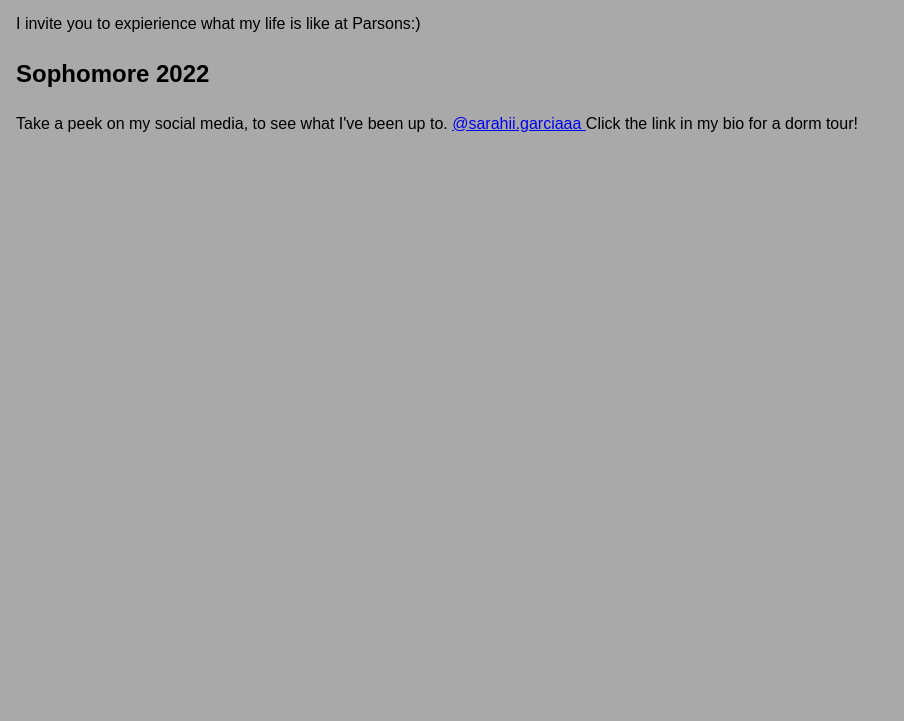
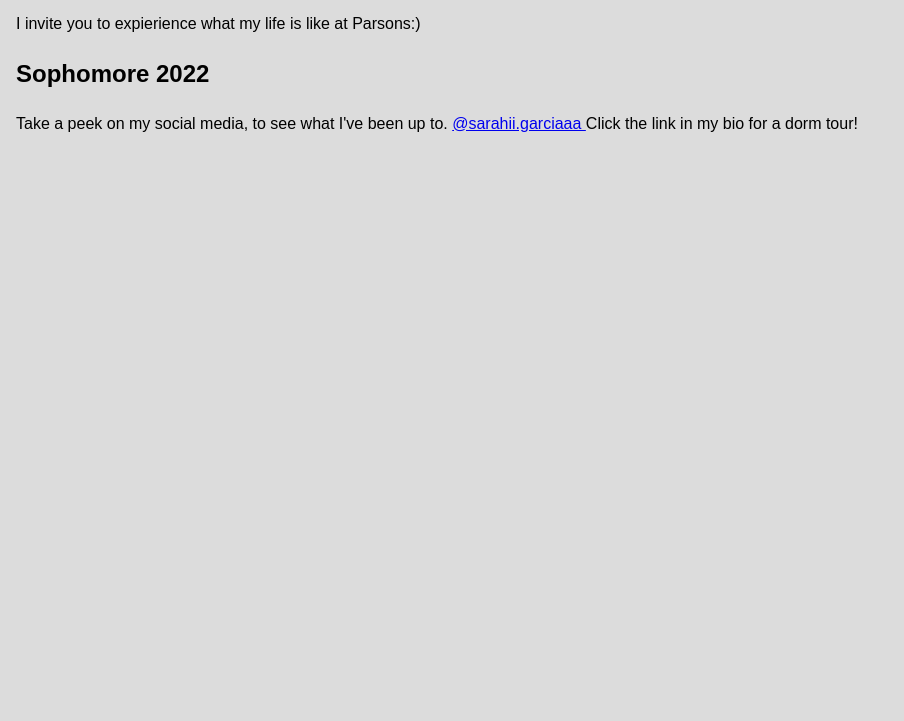
Before and after one commit to garcs108/garcs108.github.io, a plain HTML site: page index.html in a window 1280 px wide. Shown: the part 79-800 px from the top of the page, without its empty margins (0-904 px from the left). Drawn offline with Linux system fonts and the light colour scheme.

Commit message:
update index and css with awesome new changesme

```diff
--- a/index.html
+++ b/index.html
@@ -5,7 +5,7 @@
     <meta name="viewport" content="width=device-width, initial-scale=1" />
     <link rel="icon" href="https://glitch.com/favicon.ico" />
 
-    <title>Gmail </title>
+    <title>2022 Core Interaction: Studio </title>
 
     <!-- import the webpage's stylesheet -->
     <link rel="stylesheet" href="/style.css" />
--- a/style.css
+++ b/style.css
@@ -13,7 +13,7 @@ html {
     margin: 1rem;
     font-family: sans-serif;
     line-height: 1.5;
-    background-color: darkgray;
+    background-color: gainsboro;
   }
 
   /* images and videos max out at full width */
```
